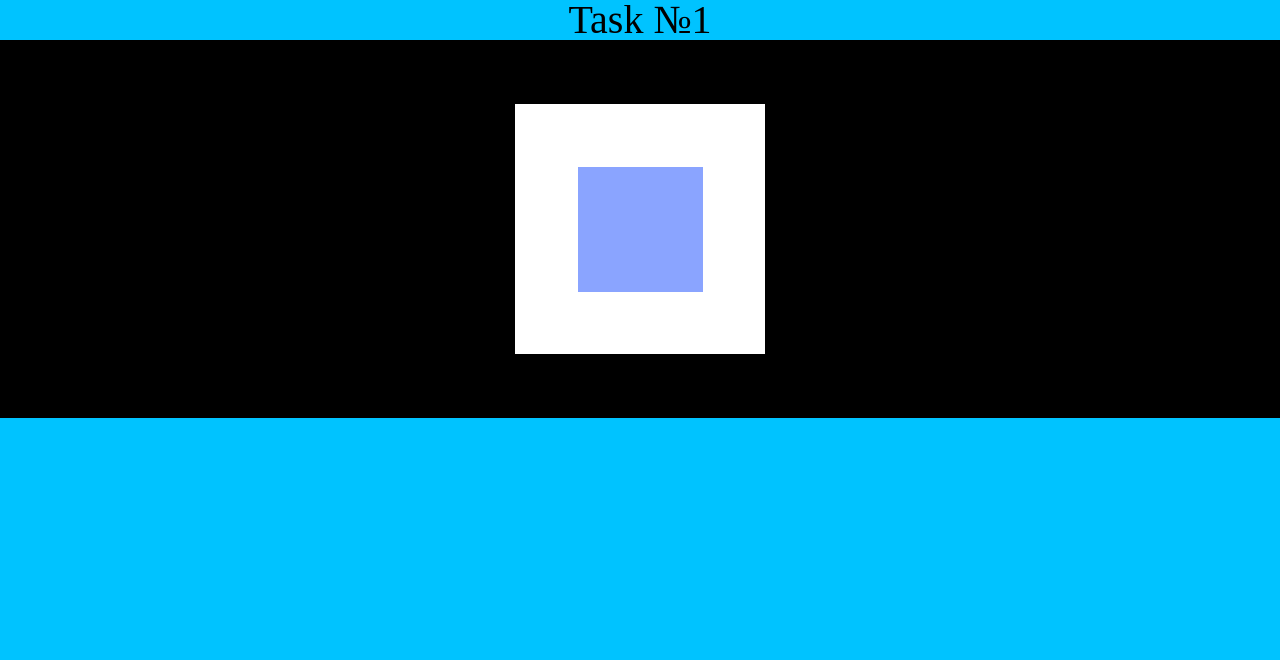
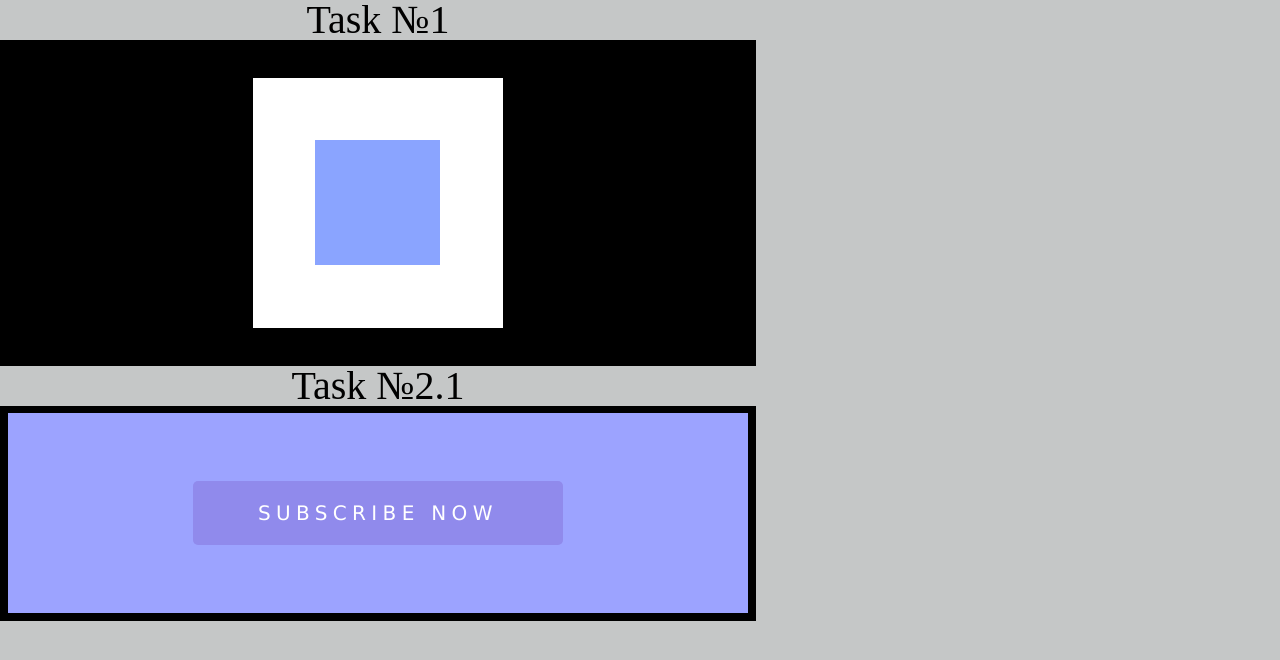
Before and after one commit to VitaliiDenysyuk/CSS_animations, a plain HTML site: page index.html in a window 1280 px wide. Drawn offline with Linux system fonts and the light colour scheme.

Commit message:
task 2.1 start

```diff
--- a/index.html
+++ b/index.html
@@ -1,5 +1,6 @@
 <!DOCTYPE html>
 <html lang="en">
+
 <head>
     <meta charset="UTF-8">
     <meta http-equiv="X-UA-Compatible" content="IE=edge">
@@ -8,16 +9,27 @@
     <link rel="stylesheet" href="./lib/css/styles.css">
     <title>CSS animation</title>
 </head>
+
 <body>
     <main>
         <h2>Task №1</h2>
-        <section class="task1">
+        <section class="backgroudTask">
 
             <div class="white-field">
                 <div class="square"></div>
             </div>
         </section>
+        <h2>Task №2.1</h2>
+        <section class="backgroudTask">
+
+            <div class="purple-field">
+                <div class="button">
+                    <p class ="bigWhiteLetter">SUBSCRIBE NOW</p>
+                </div>
+            </div>
+        </section>
 
     </main>
 </body>
+
 </html>
--- a/lib/css/styles.css
+++ b/lib/css/styles.css
@@ -4,10 +4,10 @@ main {
     flex-direction: column;
 }
 body {
-    background-color: rgb(0, 195, 255);
-
+    background-color: rgb(197, 199, 199);
+    width: 200mm;
 }
-.task1 {
+.backgroudTask {
     background-color: black;
     display: flex;
     justify-content: center;
@@ -41,3 +41,29 @@ h2 {
     50% {transform: rotate(-45deg)}
     100% {transform: rotate(-90deg);}
 }
+
+.purple-field {
+    margin: 1%;
+    width: 100%;
+    height: 200px;
+    background-color: #9ca3ff;
+    display: flex;
+    justify-content: center;
+    align-items: center;
+}
+.button {
+    width: 50%;
+    height: 32%;
+    background-color: #908aec;
+    border-radius: 5px;
+    display: flex;
+    justify-content: center;
+    align-items: center;
+}
+.bigWhiteLetter {
+    font-size: 20px;
+    font-stretch: expanded;
+    font-family: Verdana, Geneva, Tahoma, sans-serif;
+    color: white;
+    letter-spacing:4pt;
+}
```
